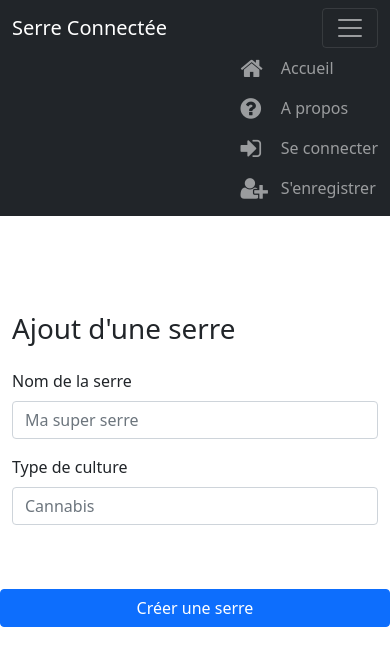
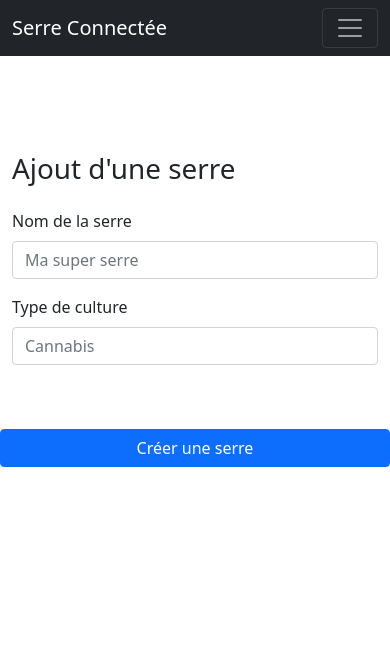
Before and after one commit to Hyperion60/SerreConnectee, a Django app: template templates/Serre/add-serre.html in a window 390 px wide. Shown: the top 666 px of the page. Run offline with Django 4.2, Linux system fonts and the light colour scheme; the template is opened without the code that fills it, so the values that code supplies are empty; some libraries are stand-ins or nearby versions.

Commit message:
template: Fix mobile version

```diff
--- a/templates/base.html
+++ b/templates/base.html
@@ -15,15 +15,16 @@
     <header>
         <nav class="navbar navbar-icon-top navbar-expand-lg navbar-dark bg-dark">
             <div class="container-fluid">
-            <a class="navbar-brand" href="#">Serre Connectée</a>
-            <button class="navbar-toggler" type="button" data-toggle="collapse" data-target="#navbarSupportedContent" aria-controls="navbarSupportedContent" aria-expanded="false" aria-label="Toggle navigation">
+            <a class="navbar-brand" href="/">Serre Connectée</a>
+            <button class="navbar-toggler" type="button" data-bs-toggle="collapse" data-bs-target="#navbarSupportedContent" aria-controls="navbarSupportedContent" aria-expanded="false" aria-label="Toggle navigation">
                 <span class="navbar-toggler-icon"></span>
             </button>
 			</div>
-			<div class="container">
-                <div class="collapse navbar-collapse d-flex justify-content-end" id="navbarSupportedContent">
-                    <ul class="navbar-nav">
-                        <li class="nav-item active">
+			<div class="container-fluid">
+                <div class="d-flex">
+                    <div class="collapse navbar-collapse" id="navbarSupportedContent">
+                        <ul class="navbar-nav d-inline-flex">
+                            <li class="nav-item">
                                 <a class="nav-link" href="/">
                                     <i class="fa fa-home"></i>
                                     Accueil
@@ -78,6 +79,7 @@
                         </ul>
                     </div>
                 </div>
+            </div>
         </nav>
     </header>
     <body>
```
Lines whose indentation alone changed are shown as unchanged.
